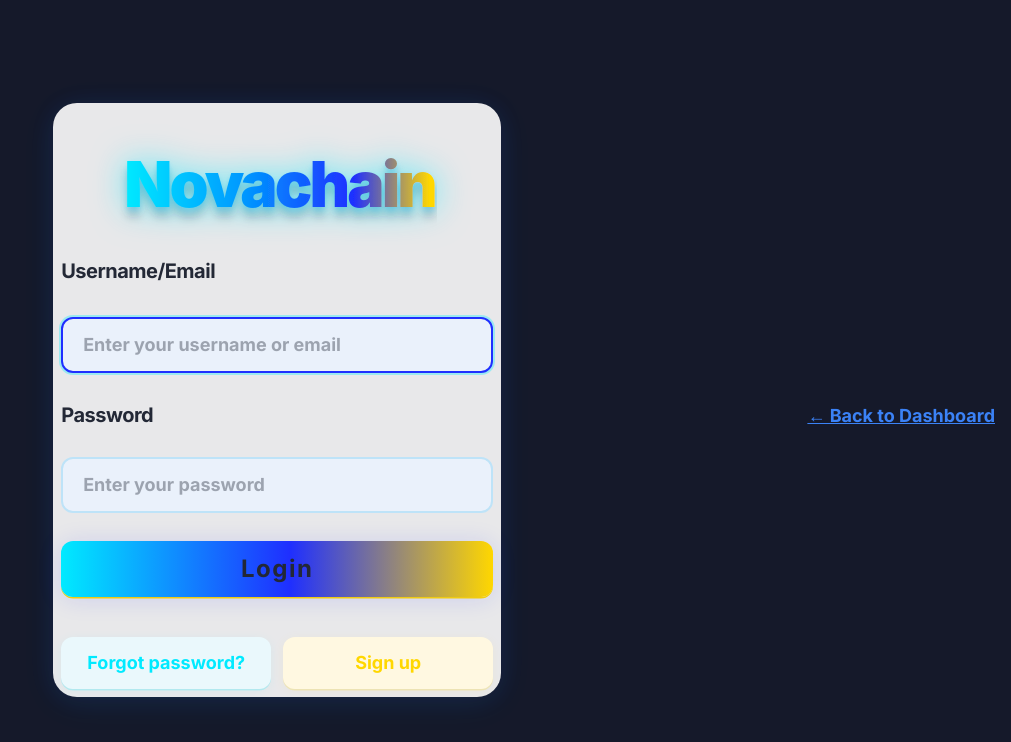
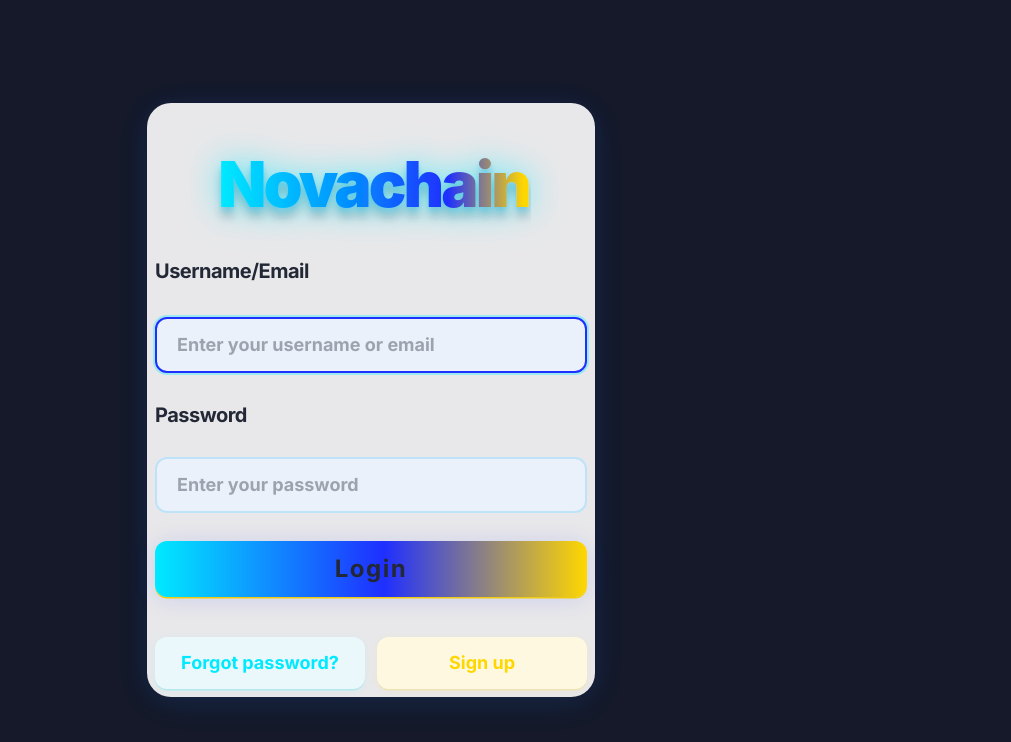
Before and after one commit to GarySPS/novachain-frontend, a React (Create React App) app: page /login in a window 1280 px wide. Shown: the top 742 px of the page, without its empty margins (269-1280 px from the left). Built offline with nearby package versions, Linux system fonts and the light colour scheme.

Commit message:
Remove Dashboard link from LoginPage

```diff
--- a/src/pages/LoginPage.js
+++ b/src/pages/LoginPage.js
@@ -140,12 +140,6 @@ export default function LoginPage() {
 </div>
 
       </Card>
-      <Link
-  to="/"
-  className="block text-blue-500 underline text-center mt-8 text-lg font-bold hover:text-blue-700 transition-all"
->
-  ← Back to Dashboard
-</Link>
 
       {/* Logo Glow Animation */}
       <style>
```
